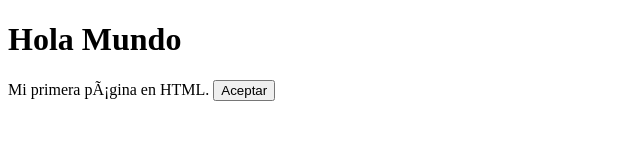
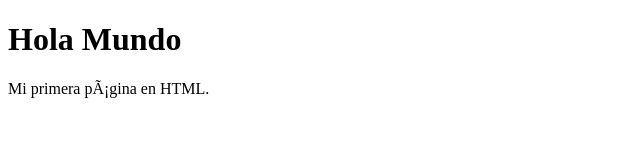
Before and after one commit to AdrianMartinJimenezAMJ/pildora, a plain HTML site: page index.html in a window 1280 px wide. Shown: the whole page, without its empty margins (0-640 px from the left). Drawn offline with Linux system fonts and the light colour scheme.

Commit message:
Del button

```diff
--- a/index.html
+++ b/index.html
@@ -7,6 +7,5 @@
   <body>
     <h1>Hola Mundo</h1>
     Mi primera página en HTML.
-	<button>Aceptar</button>
   </body>
 </html>
```
